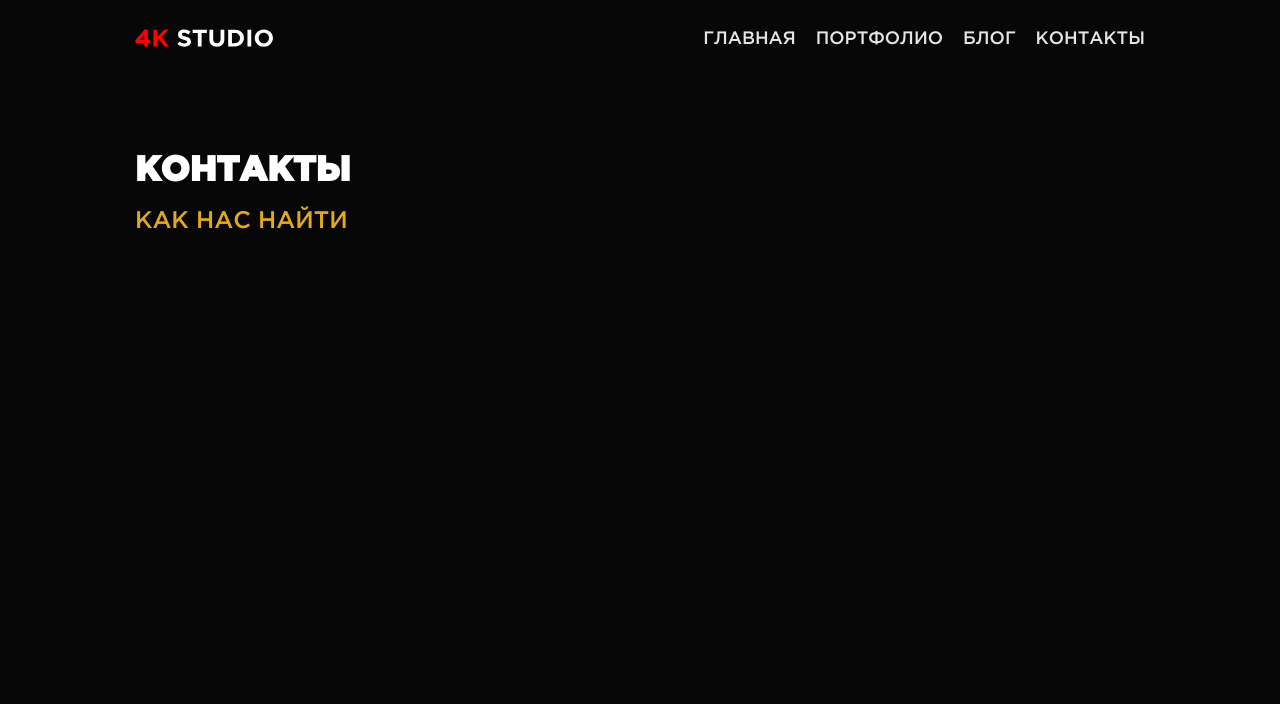
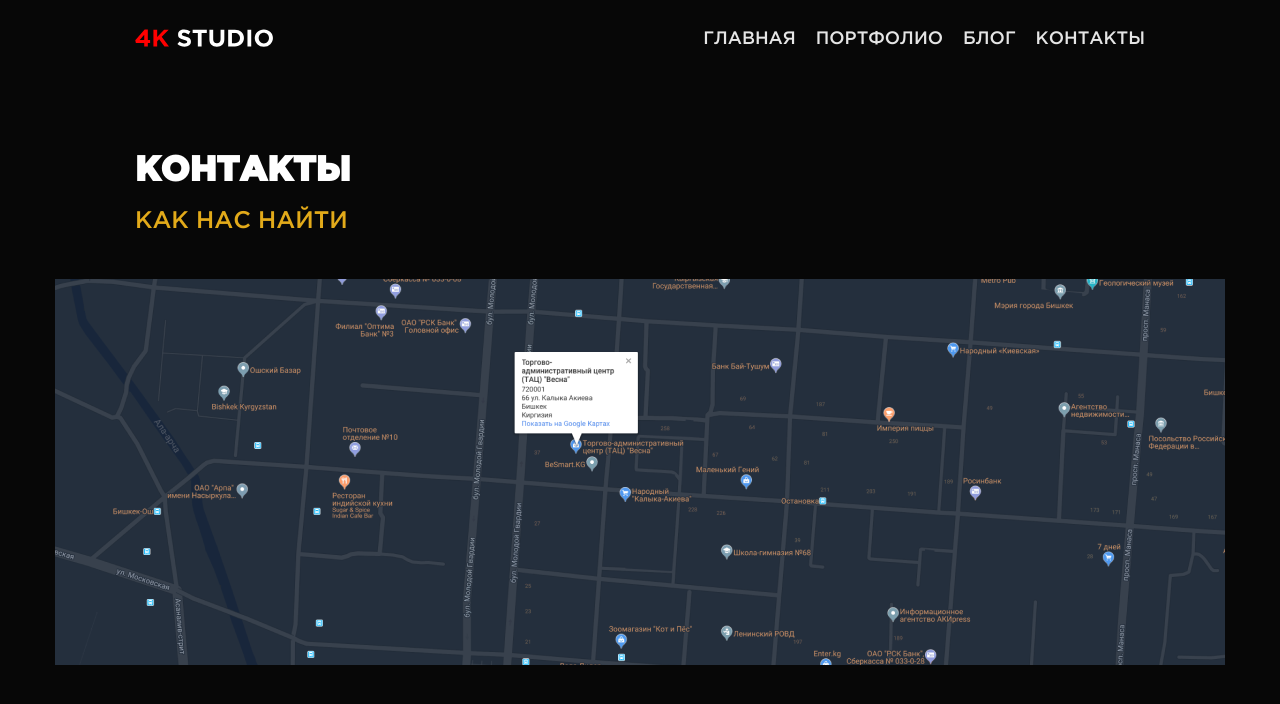
Before and after one commit to NursultanMK/sunrise-test-project, a website: page app/dev/contacts.html in a window 1280 px wide. Drawn offline with Linux system fonts and the light colour scheme.

Commit message:
create map

```diff
--- a/app/dev/contacts.html
+++ b/app/dev/contacts.html
@@ -30,6 +30,11 @@
             </div>
             <div class="p-contacts__body">
                 <div class="c-contacts-subheading">Как нас найти</div>
+                <div class="c-map">
+                    <figure class="c-map__figure">
+                        <img class="c-map__img" src="img/map.png" alt="" >
+                    </figure>
+                </div>
             </div>
         </div>
     </section>
--- /dev/null
+++ b/app/dev/scss/components/_c-map.scss
@@ -0,0 +1,8 @@
+.c-map {
+
+  &__figure {
+    display: flex;
+    justify-content: center;
+    align-items: center;
+  }
+}
--- a/app/dev/scss/main.scss
+++ b/app/dev/scss/main.scss
@@ -15,6 +15,7 @@
   "components/c-hero",
   "components/c-subheading",
   "components/c-logo",
+  "components/c-map",
   "components/c-navigation",
   "components/c-portfolio-list",
   "components/c-portfolio-navigation";
```
Also changed, not shown: app/dev/css/main.css, app/dev/scss/main.css, 1 other file.
